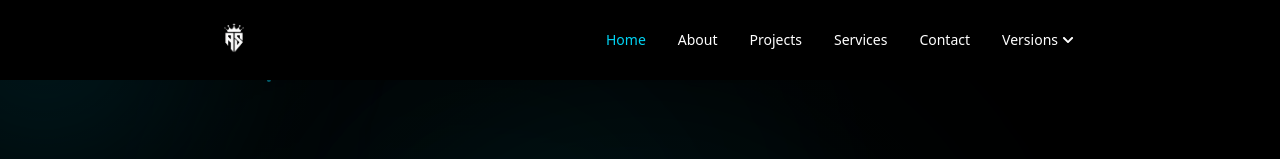
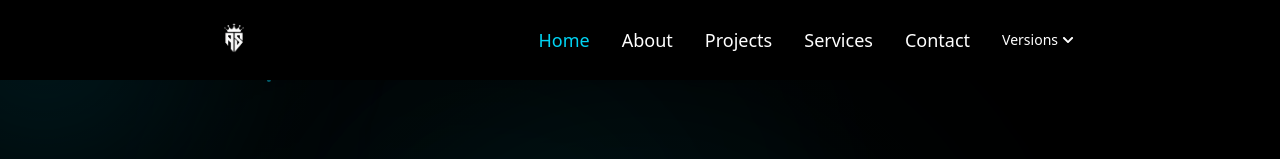
Before and after one commit to SkAltmash/iamSK, a React (Vite) app: page /home in a window 1280 px wide. Shown: the top 159 px of the page. Built offline with nearby package versions, Linux system fonts and the light colour scheme.

Commit message:
new project added

```diff
--- a/src/components/Navbar.jsx
+++ b/src/components/Navbar.jsx
@@ -16,42 +16,45 @@ const Navbar = () => {
   }, []);
 
   const linkClasses = ({ isActive }) =>
-    `relative transition-colors ${
-      isActive
-        ? "text-cyan-400"
-        : "text-white hover:text-cyan-400"
+    `block text-lg transition-colors ${
+      isActive ? "text-cyan-400" : "text-white hover:text-cyan-400"
     }`;
 
   return (
+    <>
+      {/* NAVBAR */}
       <nav
         className={`fixed top-0 left-0 w-full z-50 transition-all duration-300
-        ${
-          scrolled
-            ? "bg-black/80 backdrop-blur-md shadow-lg"
-            : "bg-black"
-        }`}
+        ${scrolled ? "bg-black/80 backdrop-blur-md shadow-lg" : "bg-black"}`}
       >
         <div className="max-w-[900px] mx-auto flex items-center justify-between px-4 py-3">
-
-        {/* 🔰 Logo */}
-        <NavLink to="/home" className="flex items-center gap-2">
+          {/* Logo */}
+          <NavLink to="/home">
             <img
               src="logo.png"
-            alt="Altamash Logo"
+              alt="Logo"
               className="h-14 w-14 transition-transform duration-700 hover:rotate-[360deg]"
             />
           </NavLink>
 
-        {/* 🔹 Desktop Links */}
+          {/* Desktop Menu */}
           <div className="hidden sm:flex items-center space-x-8 text-sm">
-          {["/home", "/about", "/projects","/services",  "/contact" ,].map((path, i) => {
-            const labels = ["Home", "About", "Projects","Services", "Contact"];
+            {["/home", "/about", "/projects", "/services", "/contact"].map(
+              (path, i) => {
+                const labels = [
+                  "Home",
+                  "About",
+                  "Projects",
+                  "Services",
+                  "Contact",
+                ];
                 return (
                   <NavLink key={path} to={path} className={linkClasses}>
                     {labels[i]}
                   </NavLink>
                 );
-          })}
+              }
+            )}
 
             {/* Portfolio Dropdown */}
             <div
@@ -59,12 +62,7 @@ const Navbar = () => {
               onMouseEnter={() => setShowPortfolio(true)}
               onMouseLeave={() => setShowPortfolio(false)}
             >
-            <button
-              onClick={() => setShowPortfolio((p) => !p)}
-              className="flex items-center gap-1 text-white hover:text-cyan-400 transition"
-              aria-haspopup="true"
-              aria-expanded={showPortfolio}
-            >
+              <button className="flex items-center gap-1 text-white hover:text-cyan-400">
                 Versions <FaChevronDown size={12} />
               </button>
 
@@ -74,7 +72,7 @@ const Navbar = () => {
                     initial={{ opacity: 0, y: 10 }}
                     animate={{ opacity: 1, y: 0 }}
                     exit={{ opacity: 0, y: 10 }}
-                  className="absolute right-0 mt-3 w-44 bg-[#111] border border-white/10 rounded-xl shadow-xl overflow-hidden"
+                    className="absolute right-0 mt-3 w-44 bg-[#111] border border-white/10 rounded-xl shadow-xl"
                   >
                     <DropdownLink
                       href="https://skaltamashportfolio.netlify.app/"
@@ -90,28 +88,56 @@ const Navbar = () => {
             </div>
           </div>
 
-        {/* 🔹 Mobile Hamburger */}
+          {/* Mobile Button */}
           <button
             className="sm:hidden text-white"
-          aria-label="Toggle Menu"
-          onClick={() => setIsOpen((p) => !p)}
+            onClick={() => setIsOpen(true)}
           >
-          {isOpen ? <FaTimes size={24} /> : <FaBars size={24} />}
+            <FaBars size={24} />
+          </button>
+        </div>
+      </nav>
+
+      {/* 📱 MOBILE SIDEBAR */}
+      <AnimatePresence>
+        {isOpen && (
+          <>
+            {/* Backdrop */}
+            <motion.div
+              className="fixed inset-0 bg-black/60 z-40"
+              initial={{ opacity: 0 }}
+              animate={{ opacity: 1 }}
+              exit={{ opacity: 0 }}
+              onClick={() => setIsOpen(false)}
+            />
+
+            {/* Sidebar */}
+            <motion.aside
+              className="fixed top-0 right-0 w-[280px] h-full bg-[#0b0b0b] z-50 shadow-2xl"
+              initial={{ x: "100%" }}
+              animate={{ x: 0 }}
+              exit={{ x: "100%" }}
+              transition={{ type: "spring", stiffness: 260, damping: 30 }}
+            >
+              {/* Header */}
+              <div className="flex items-center justify-between p-4 border-b border-white/10">
+                <img src="logo.png" alt="Logo" className="h-12 w-12" />
+                <button onClick={() => setIsOpen(false)}>
+                  <FaTimes size={22} className="text-white" />
                 </button>
               </div>
 
-      {/* 📱 Mobile Menu */}
-      <AnimatePresence>
-        {isOpen && (
-          <motion.div
-            initial={{ height: 0, opacity: 0 }}
-            animate={{ height: "auto", opacity: 1 }}
-            exit={{ height: 0, opacity: 0 }}
-            className="sm:hidden bg-black/95 backdrop-blur-md border-t border-white/10"
-          >
-            <div className="max-w-[900px] mx-auto flex flex-col items-center py-6 space-y-5">
-              {["/", "/about", "/projects", "/contact"].map((path, i) => {
-                const labels = ["Home", "About", "Projects", "Contact"];
+              {/* Links */}
+              <div className="flex flex-col gap-6 p-6">
+                {["/home", "/about", "/projects", "/services", "/contact"].map(
+                  (path, i) => {
+                    const labels = [
+                      "Home",
+                      "About",
+                      "Projects",
+                      "Services",
+                      "Contact",
+                    ];
                     return (
                       <NavLink
                         key={path}
@@ -122,9 +148,10 @@ const Navbar = () => {
                         {labels[i]}
                       </NavLink>
                     );
-              })}
+                  }
+                )}
 
-              <div className="w-full border-t border-white/10 pt-4 text-center space-y-3">
+                <div className="border-t border-white/10 pt-6 space-y-4">
                   <MobileLink
                     href="https://skaltamashportfolio.netlify.app/"
                     label="Portfolio V2"
@@ -135,14 +162,15 @@ const Navbar = () => {
                   />
                 </div>
               </div>
-          </motion.div>
+            </motion.aside>
+          </>
         )}
       </AnimatePresence>
-    </nav>
+    </>
   );
 };
 
-/* 🔹 Reusable Links */
+/* Reusable links */
 const DropdownLink = ({ href, label }) => (
   <a
     href={href}
```
Lines whose indentation alone changed are shown as unchanged.
